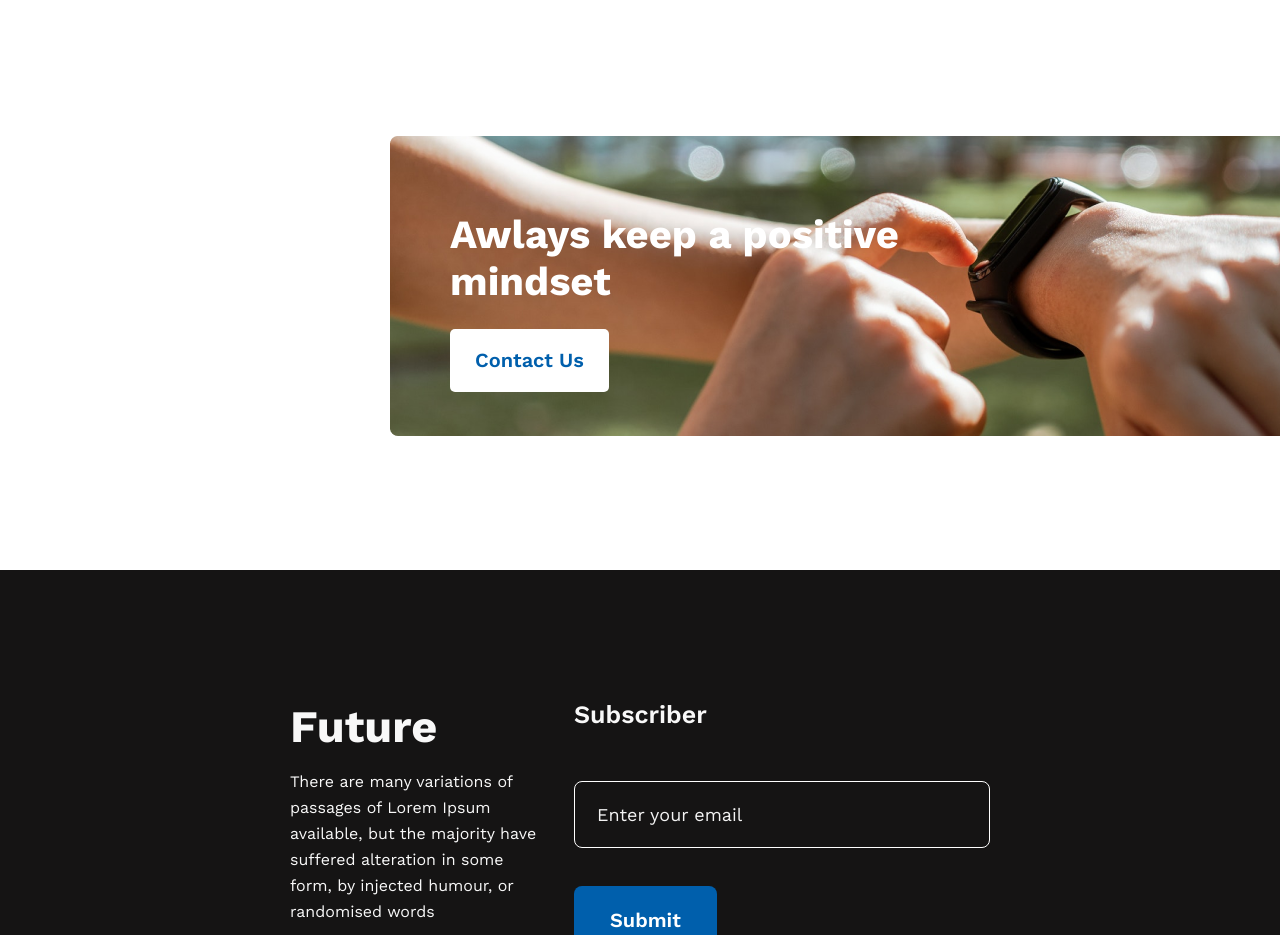
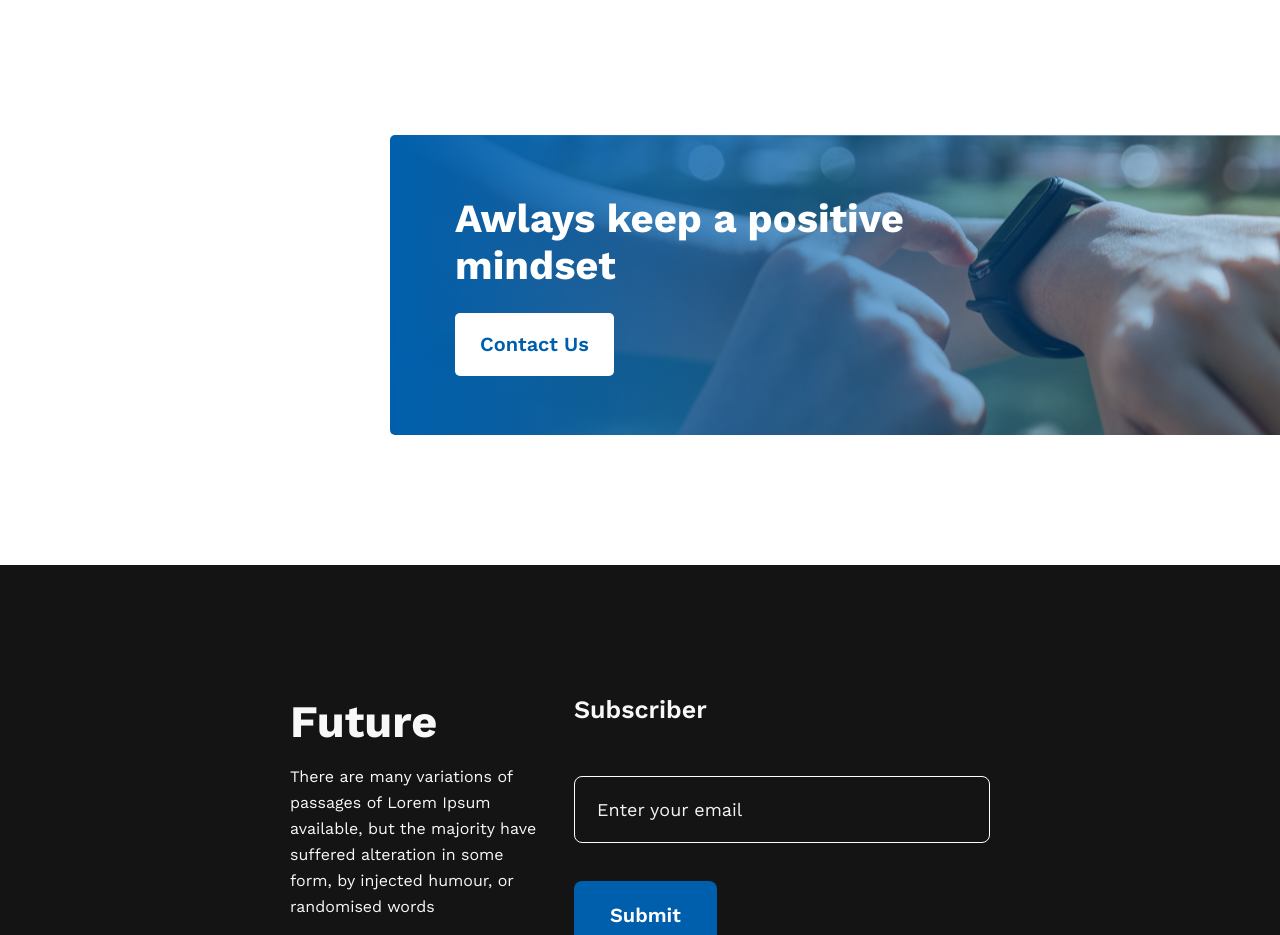
Before and after one commit to mrnayem2026/new-solar-year-trying-to-update-me, a plain HTML site: page index.html in a window 1280 px wide. Shown: the part 3820-4755 px from the top of the page. Drawn offline with nearby package versions, Linux system fonts and the light colour scheme.

Commit message:
Alhamdulilha All done

```diff
--- a/css/style.css
+++ b/css/style.css
@@ -163,15 +163,18 @@ header {
     line-height: 47px;
     margin-bottom: 130px;
 }
-.achieve-items{
+
+.achieve-items {
     display: flex;
     justify-content: space-evenly;
 }
-.achieve-item img{
+
+.achieve-item img {
     width: 100px;
     height: 100px;
 }
-.achieve-title{
+
+.achieve-title {
     font-style: normal;
     font-weight: 700;
     font-size: 30px;
@@ -180,7 +183,8 @@ header {
     margin-bottom: 18px;
     margin-top: 10px
 }
-.achieve-description{
+
+.achieve-description {
     width: 300px;
     text-align: justify;
 }
@@ -203,17 +207,22 @@ header {
 } */
 
 .always-keep {
+    background-image: linear-gradient(90deg, #005FAC 0%, rgba(0, 95, 172, 0) 100%), url(../images/watch.png);
+    background-position: center;
+    background-size: cover;
     background-repeat: no-repeat;
+    width: 1140px;
+    height: 300px;
     margin: 200px 230px 130px 390px;
-    position: relative;
     border-radius: 5px;
+    /* background: red; */
+
 }
 
 
+
 .always-keep-text {
-    position: absolute;
-    top: 76px;
-    left: 60px;
+   padding: 60px 617px 60px 65px;
 }
 
 .always-keep-text h2 {
--- a/index.html
+++ b/index.html
@@ -113,7 +113,7 @@
         <!--? ///<===> Awlays keep a positive mindset Section HTML5 Structure </Start>   -->
         <section class="always-keep">
 
-            <img src="./images/watch.png" alt="watch">
+            <!-- <img src="./images/watch.png" alt="watch"> -->
             <div class="always-keep-text">
                 <h2>Awlays keep a positive <br> mindset</h2>
                 <button class="reuse-able-btn">Contact Us</button>
```
